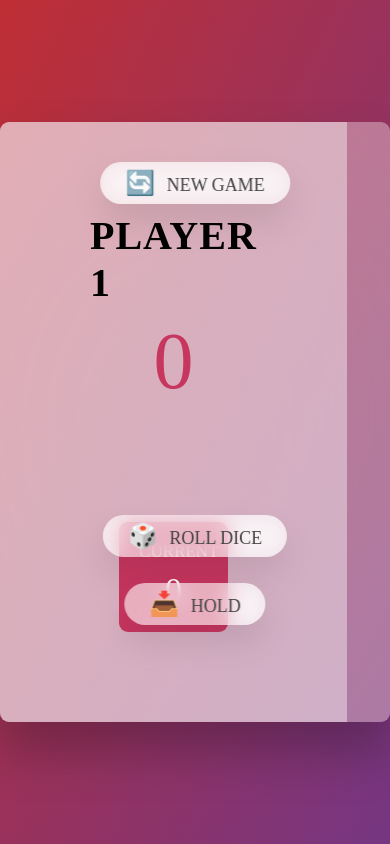
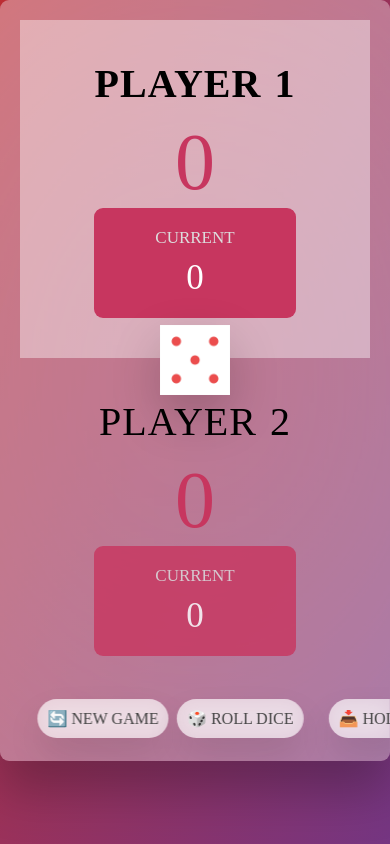
Before and after one commit to TranTrungTinLV/Pig_game, a plain HTML site: page index.html in a window 390 px wide. Drawn offline with Linux system fonts and the light colour scheme.

Commit message:
Update style.css

```diff
--- a/style.css
+++ b/style.css
@@ -32,6 +32,7 @@ main {
     border-radius: 9px;
     overflow: hidden;
     display: flex;
+
 }
 
 .player {
@@ -171,3 +172,82 @@ main {
 .hidden {
     display: none;
 }
+
+
+
+
+@media (max-width: 600px) {
+    body {
+        display: block;
+        justify-content: center;
+        align-items: center;
+        /* Change display property to block */
+    }
+
+    main {
+        flex-direction: column;
+        /* Change flex direction to column */
+        width: auto;
+        /* Remove fixed width */
+        height: auto;
+        /* Remove fixed height */
+        padding: 2rem;
+        /* Add some padding for spacing */
+    }
+
+    section {
+        flex: 0;
+    }
+
+
+    .player {
+        padding: 4rem 2rem;
+        /* Adjust padding for mobile layout */
+    }
+
+
+    .dice {
+        top: 32.5rem;
+        /* margin-bottom: 8rem; */
+        /* height:100rem; */
+        margin: auto;
+        /* Adjust positioning for mobile layout */
+        display: flex;
+        flex-direction: column;
+        justify-content: center;
+        align-items: center;
+    }
+
+    .player-header {
+        margin-bottom: 0;
+    }
+
+    .btn_groups {
+        justify-items: center;
+        align-items: center;
+        margin: 0 auto;
+        text-align: center;
+        padding-left:80px;
+        width: max-content;
+        display: flex;
+        flex-direction: row;
+    }
+
+    .btn {
+        margin: 3px;
+        padding: 10px;
+        position: static;
+        text-align: center;
+        font-size: 16px;
+        display: flex;
+        flex-direction: row;
+    }
+
+
+    .dice {
+        width: auto;
+        height: 7rem;
+    }
+
+    /* Add any additional styles or overrides for mobile layout */
+}
```
